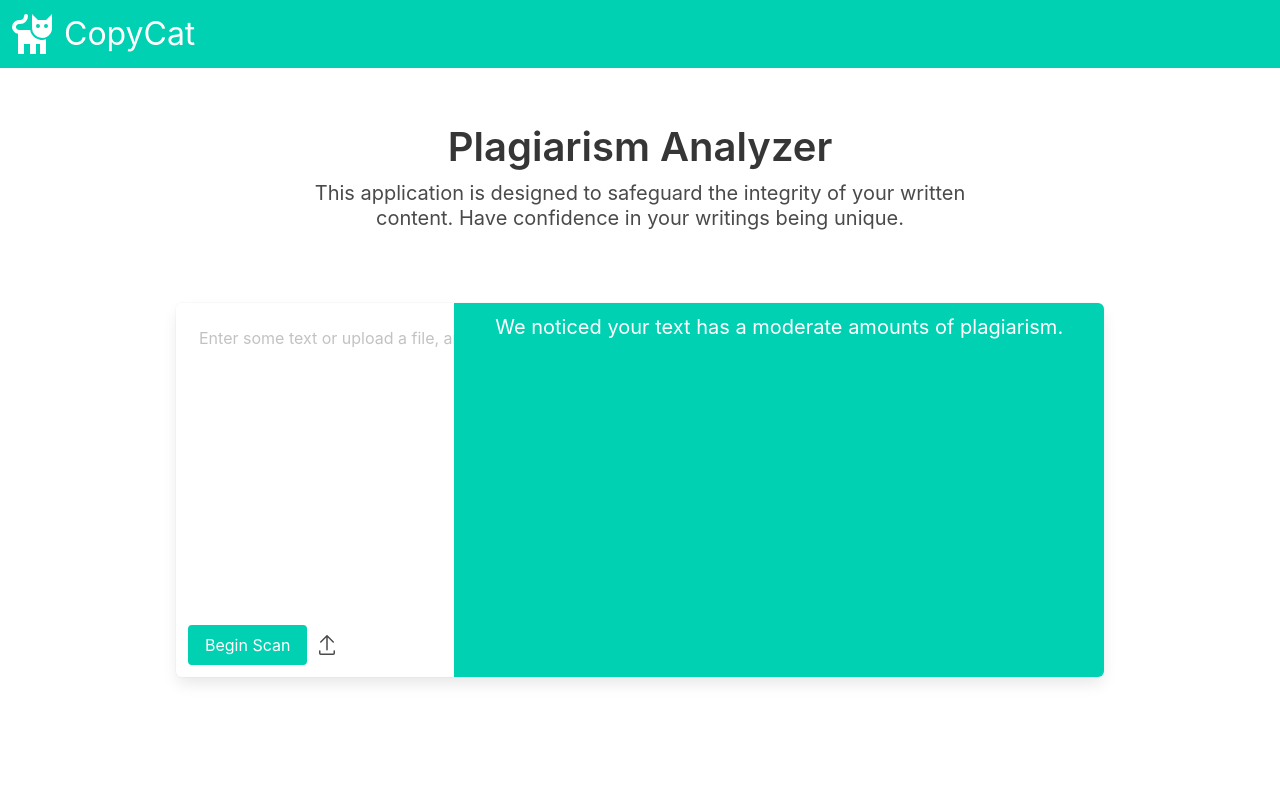
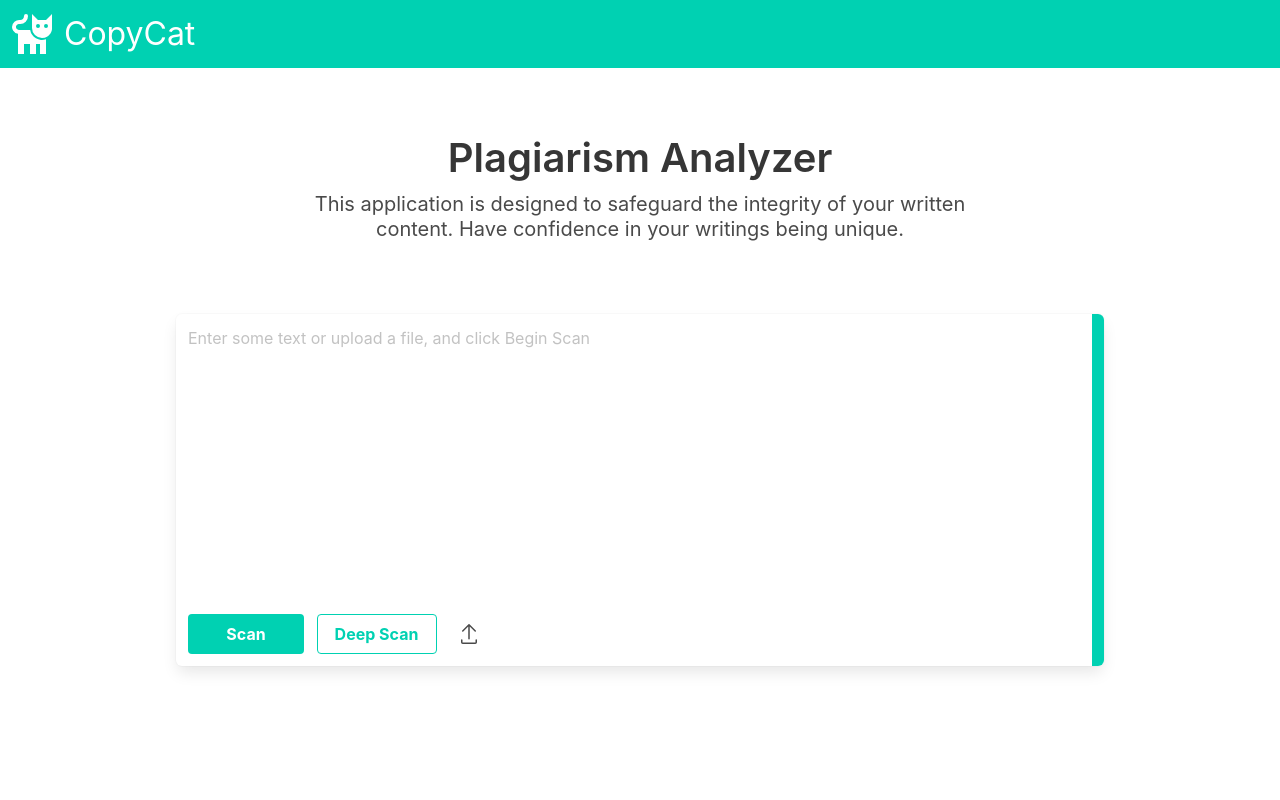
Before and after one commit to adivrskic/copycat-plagiarism-analyzer, a Flask app: page / in a window 1280 px wide. Run offline with Flask 3, Linux system fonts and the light colour scheme; some libraries are stand-ins or nearby versions.

Commit message:
cleanup, finalize

```diff
--- a/app.py
+++ b/app.py
@@ -2,15 +2,12 @@
 import pypandoc
 import os
 import re
-from random import sample, choices
+from random import sample
 import json
 import requests
 from bs4 import BeautifulSoup
-from bs4.element import Comment
-import sklearn
 from sklearn.feature_extraction.text import TfidfVectorizer
 from sklearn.metrics.pairwise import cosine_similarity
-import math
 
 app = Flask(__name__)
 
@@ -25,18 +22,24 @@
     file = request.files.get('file')
     _, file_extension = os.path.splitext(file.filename)
 
+    print(file, file_extension)
+
     if(is_valid_file(file_extension)):
         lines = convert_to_txt(file)
+        print(lines)
         return ' '.join(map(str, lines)), 200
     else:
         return 'Invalid file type', 400
 
 @app.route("/scan", methods=["POST"])
 def scan():
-    selected_phrases = extract_phrases()
+    return 'True', 200
+    scan_type = request.get_data().decode('utf-8')
+    print(scan_type)
+    selected_phrases = extract_phrases(scan_type)
+    res = {'aggregateSimilarity': 0, 'results': []}
+    agg_similarity_overall = 0
 
-    res = []
-    return 'Nice', 200
     # Make a Google search with each phrase
     for phrase in selected_phrases:
         url = 'https://google.com/search?start=0&q=' + phrase.strip()
@@ -45,12 +48,13 @@
         soup = BeautifulSoup(response.content, 'html.parser')
         links = soup.findAll("a")
 
-        agg_similarity = 0
+        agg_similarity_link = 0
         highest_similarity = 0
         highest_similarity_link = ''
         counter = 0
-
-        print(phrase)
+        counter_end = 6
+        if(scan_type == 'deep'):
+            counter_end = 12
 
         for link in links:
             link_href = link.get('href')
@@ -72,13 +76,17 @@
                     highest_similarity = similarity[0][1]
                     highest_similarity_link = link
 
-                agg_similarity += similarity[0][1]
+                agg_similarity_link += similarity[0][1]
 
-        res.append({
-            'similarity': float(agg_similarity / 5),
+        agg_similarity_overall += float(agg_similarity_link / 5)
+        print(agg_similarity_overall)
+        res['results'].append({
+            'similarity': float(agg_similarity_link / 5),
             'link': str(highest_similarity_link),
             'phrase': phrase,
         })
+
+    res['aggregateSimilarity'] = float(agg_similarity_overall / 5)
 
 
     if(len(res) == 0):
@@ -101,7 +109,10 @@
             lines.append(line)
     return lines
 
-def extract_phrases(num=5):
+def extract_phrases(scan_type):
+    num = 6
+    if(scan_type == 'deep'):
+        num = 12
     phrases = []
     for i in range(num):
         with open('output.txt'.format(i)) as f:
--- a/static/js/scripts.js
+++ b/static/js/scripts.js
@@ -1,4 +1,6 @@
-const obj = [
+const obj = {
+  aggregateSimilarity: 0.77,
+  results: [
     {
         "similarity": 0.4598555386678978,
         "link": "<a data-ved=\"2ahUKEwjd4OjSvJyDAxVUtYQIHflKD5IQgQN6BAgMEAE\" href=\"/url?q=https://scholar.google.com/scholar%3Fq%3Dassessment,%2Bdata%2Binterpretation,%2Band%2Bmicro%2Band%2Bmacroeconomics.%26hl%3Den%26as_sdt%3D0%26as_vis%3D1%26oi%3Dscholart&amp;sa=U&amp;ved=2ahUKEwjd4OjSvJyDAxVUtYQIHflKD5IQgQN6BAgMEAE&amp;usg=AOvVaw0nHf50w4TMGh7aSR1xPdQa\"><span class=\"deIvCb AP7Wnd\"><span class=\"rQMQod Xb5VRe\">Scholarly articles for assessment, data interpretation, and micro and macroeconomics.</span></span></a>",
@@ -19,7 +21,8 @@
         "link": "<a href=\"/url?q=/search%3Fq%3D-%2B%2B%2BLed%2Ba%2Bteam%2Bin%2Ba%2Bbusiness%2Bsimulation%2Bproject.%26sca_esv%3D8a501077993ea0e8%26ie%3DUTF-8%26tbm%3Dshop%26source%3Dlnms&amp;opi=89978449&amp;sa=U&amp;ved=0ahUKEwi9zMbavJyDAxV7TTABHV8NBkQQiaAMCAooBQ&amp;usg=AOvVaw3wX9FJR3gj_rDbD74yBBWg\">Shopping</a>",
         "phrase": "-   Led a team in a business simulation project."
     }
-];
+  ]
+}
 
 $(function() {
   $('#custom-file-input').on('change', function() {
@@ -37,11 +40,14 @@
             $('.custom-form-loading').addClass('visible');
           },
           success: function(data) {
+            console.log('data:' ,data);
             $('.custom-form-error').removeClass('visible');
             $('.custom-form-loading').removeClass('visible');
             $(".textarea").val(data);
+            $('#custom-file-input').val('');
           },
           error: function(err) {
+            console.log(err);
             if(err.status === 400) {
               $(".textarea").val('');
               $('.custom-form-loading').removeClass('visible');
@@ -51,15 +57,18 @@
       });
   });
 
-  $('.scan').on('click', function() {
+  $('.scan, .proceed').on('click', function(e) {
     if($('.textarea').val().length < 100) {
-      $('.notification').addClass('visible');
+      $('.error-notification').addClass('visible');
+      $('.proceed-notification').removeClass('visible');
     } else {
-      $('.notification').removeClass('visisble');
+      $('.error-notification').removeClass('visible');
+      $('.proceed-notification').removeClass('visible');
       $.ajax({
         type: 'POST',
         url: '/scan',
         contentType: false,
+        data: $(e.target).hasClass('scan') ? 'regular' : 'deep',
         cache: false,
         processData: false,
         beforeSend: function() {
@@ -69,11 +78,9 @@
         success: function(data) {
           $('.custom-form-error').removeClass('visible');
           $('.custom-form-loading').removeClass('visible');
-
-          $('.custom-results').addClass('has-results');
-
+          $('.custom-form-success').addClass('has-results');
+          // appendResults(JSON.parse(data));
           appendResults(obj);
-
         },
         error: function(err) {
           if(err.status === 500) {
@@ -85,25 +92,75 @@
     }
   })
 
-  $('.custom-form-error-close').on('click', function() {
+  $('.deep-scan').on('click', function() {
+    $('.proceed-notification').addClass('visible');
+  })
+
+  $('.custom-form-error .close-icon').on('click', function() {
     $('.custom-form-error').removeClass('visible');
     $('.custom-form-server-error').removeClass('visible');
-  })
+  });
 
   $('.delete').on('click', function() {
     $('.notification').removeClass('visible');
+    $('.proceed-notification').removeClass('visible');
+  });
+
+  $('.clear-button').on('click', function() {
+    $(".textarea").val('');
+    $('.custom-form-success').removeClass('has-results');
+  });
+
+  $('.see-details-button').on('click', function() {
+    $('.custom-container').addClass('details-visible');
+    $('.custom-form-success').addClass('details-visible');
+    $('.custom-form-success-details').addClass('details-visible');
+    $('.custom-form-success-details-container').addClass('details-visible');
+  })
+
+  $('.custom-form-success-details-container .close-icon').on('click', function() {
+    $('.custom-container').removeClass('details-visible');
+    $('.custom-form-success').removeClass('details-visible');
+    $('.custom-form-success-details').removeClass('details-visible');
+    $('.custom-form-success-details-container').removeClass('details-visible');
   })
 
   const appendResults = data => {
-    data.map(item => {
     const el = $("<div></div>").html(`
-        <div class="custom-result">
-          <h3 class="custom-result-phrase">${item.phrase}</h3>
+      <div class="outer-circle" id="outer-circle">
+        <div class="inner-circle" id="inner-circle">
+        </div>
+      </div>
+      <div class="custom-percent pb-2 is-size-1 has-text-weight-bold">${(Math.round(data.aggregateSimilarity * 100))}%</div>
+    `);
+    $(".custom-form-success-container").html(el);
+    const outerCircle = document.getElementById("outer-circle");
+    let color;
+    if(data.aggregateSimilarity < .4) {
+      color = 'hsl(204, 86%, 53%)'
+    } else if(data.aggregateSimilarity >= .4 && data.aggregateSimilarity <= .7) {
+      color = 'hsl(48, 100%, 67%)'
+    } else {
+      color = 'hsl(348, 100%, 61%)'
+    }
+    outerCircle.style.setProperty('background-image', 'conic-gradient(' +
+      color +
+      ' ' +
+      ((300 / 100) * data.aggregateSimilarity * 100) +
+      'deg, ' + '#e8f6fd' +
+      ' ' +
+      ((300 / 100) * data.aggregateSimilarity * 100) +
+      'deg 300deg, ' + 'transparent 300deg 360deg)'
+    )
+
+    $('.custom-form-success-details-container').html('');
+    data.results.map((item) => {
+      $('.custom-form-success-details-container').append(`
+      <div class="box is-flex is-flex-direction-column is-justify-content-space-between">
+        <div class="percentage">Similarity: ${Math.round(item.similarity * 100)}%</div>
+        <h4 class="has-text-weight-bold">${item.phrase}</h4>
         ${item.link}
-          <span class="custom-result-percentage">${item.similarity * 100}</span>
       </div>
-      `);
-      $(".custom-results-container").append(el);
-    })
+    `)})
   }
 });
--- a/static/styles/custom.css
+++ b/static/styles/custom.css
@@ -1,5 +1,10 @@
+button {
+  width: 120px;
+}
+
 .custom-form-container {
   position: relative;
+  overflow: hidden;
 }
 
 .custom-file-upload > input {
@@ -31,10 +36,17 @@
 }
 
 .custom-form-error .close-icon,
-.custom-form-server-error .close-icon {
+.custom-form-server-error .close-icon,
+.custom-form-success .close-icon,
+.custom-form-success-details .close-icon {
   position: absolute;
   top: 0.75rem;
   right: 0.75rem;
+}
+
+.custom-form-success-details .close-icon {
+  right: 2.25rem;
+  fill: #fff;
 }
 
 .custom-notification {
@@ -42,7 +54,11 @@
   position: absolute;
   bottom: 0.75rem;
   left: 0.75rem;
-  display: none;
+  display: none !important;
+}
+
+.notification:not(:last-child) {
+  margin-bottom: 0;
 }
 
 .progress {
@@ -50,37 +66,122 @@
   width: 200px !important;
 }
 
-.custom-results {
+.custom-form-success,
+.custom-form-success-details {
+  transform: translate(calc(100% - 0.75rem), 0);
   position: absolute;
   top: 0;
   right: 0;
   height: 100%;
-  width: 0.75rem;
-  transition: width 0.67s ease-in-out;
+  width: 100%;
+  padding: 0.75rem 0;
+  transition: all 0.5s cubic-bezier(0.455, 0.03, 0.515, 0.955)
 }
 
-.custom-results-container {
+.custom-form-success-details {
+  transform: translate(100%, 0);
+  padding: 0;
+}
+
+.custom-form-success-details-container {
+  position: absolute;
+  top: 0;
+  right: 0;
   display: grid;
   grid-template-columns: repeat(2, 1fr);
-  gap: 0.75rem;
+  gap: .75rem;
+  padding: 0.75rem 4.25rem 0.75rem 0.75rem;
+  transform: translate(100%, 0);
+  overflow: scroll;
+  height: 100%;
+}
+
+.custom-form-success-details .box a {
+  max-width: 300px;
+  display: inline-block;
+  overflow: hidden;
+  text-overflow: ellipsis;
+  white-space: nowrap;
+}
+
+.custom-form-success-details .box:not(:last-child) {
+  margin-bottom: 0;
 }
 
 .custom-result {
   position: relative;
 }
 
-.custom-result-percentage {
-  position: absolute;
-  top: 0.75rem;
-  right: 0.75rem;
+.custom-form-success * {
+  opacity: 0;
+  transition: all 0.5s cubic-bezier(0.455, 0.03, 0.515, 0.955)
 }
 
-.custom-results * {
-  /* opacity: 0; */
+.custom-form-success-content {
+  width: 50%;
+  height: 100%;
 }
 
-.custom-results.has-results {
-  width: 70%;
+.custom-form-success-container {
+  position: relative;
+}
+
+.custom-form-success.has-results {
+  transform: translate(50%,0);
+}
+
+.custom-form-success.has-results * {
+  opacity: 1;
+}
+
+.outer-circle {
+  position: relative;
+  height: 220px;
+  width: 220px;
+  border-radius: 100%;
+  transform: rotate(210deg);
+}
+
+.inner-circle {
+  position: absolute;
+  top: 50%;
+  left: 50%;
+  height: calc(100% - (12px * 2));
+  width: calc(100% - (12px * 2));
+  transform: translateX(-50%) translateY(-50%);
+  border-radius: 100%;
+  background: hsl(171, 100%, 41%);
+}
+
+.custom-percent {
+  position: absolute;
+  top: 50%;
+  left: 50%;
+  transform: translate(-50%, -50%);
+}
+
+.custom-container {
+  transition: all .4s ease-in-out;
+}
+
+.custom-container.details-visible {
+  filter: opacity(0.3);
+}
+
+.custom-form-success.details-visible {
+  transform: translate(0.75rem, 0);
+}
+
+.custom-form-success-details.details-visible {
+  transform: translate(1.5rem, 0);
+}
+
+.custom-form-success-details-container.details-visible {
+  transform: translate(0, 0);
+}
+
+.custom-buttons > div {
+  padding-right: 0.75rem;
 }
 
 @media screen and (max-width: 768px) {
@@ -95,6 +196,22 @@
 
   .custom-buttons button,
   .custom-buttons svg {
+    width: 100% !important;
+  }
+
+  .custom-form-success.has-results {
+    transform: translate(0.75rem,0);
+  }
+
+  .custom-form-success-content {
+    width: 100%;
+  }
+
+  .custom-form-success-details {
+    grid-template-columns: repeat(1, 1fr);
+  }
+
+  .custom-buttons > div {
     width: 100%;
   }
 }
--- a/templates/components/form-error.html
+++ b/templates/components/form-error.html
@@ -1,11 +1,9 @@
-<div class="custom-form-error is-flex is-flex-direction-column is-justify-content-center is-align-items-center column">
+<div class="custom-form-error column is-flex is-flex-direction-column is-justify-content-center is-align-items-center">
   <h3 class="is-size-4 has-text-weight-bold has-text-centered pb-2">Unsupported file type</h3>
   <p class="has-text-centered pb-6">Supported file types: <span class="has-text-weight-bold">.doc, .docx, .odt, .txt</span></p>
   {% include './components/upload.html' %}
 
   {% with icon = 'close' %}
-    <div class="custom-form-error-close">
-      {% include './components/icons.html' %}
-    </div>
+    {% include './components/icons.html' %}
   {% endwith %}
 </div>
--- a/templates/components/form-server-error.html
+++ b/templates/components/form-server-error.html
@@ -4,8 +4,6 @@
   {% include './components/upload.html' %}
 
   {% with icon = 'close' %}
-    <div class="custom-form-error-close">
-      {% include './components/icons.html' %}
-    </div>
+    {% include './components/icons.html' %}
   {% endwith %}
 </div>
--- /dev/null
+++ b/templates/components/form-success-details.html
@@ -0,0 +1,6 @@
+<div class="custom-form-success-details has-background-primary-dark">
+  {% with icon = 'close' %}
+    {% include './components/icons.html' %}
+  {% endwith %}
+  <div class="custom-form-success-details-container"></div>
+</div>
--- a/templates/components/form-success.html
+++ b/templates/components/form-success.html
@@ -1,5 +1,10 @@
-<div class="column custom-results has-results has-background-primary has-text-white">
-  <p class="subtitle pb-2 has-text-centered has-text-white">We noticed your text has a moderate amounts of plagiarism.</p>
-  <div class="custom-results-container container is-fullwidth">
+<div class="custom-form-success has-background-primary has-text-white ">
+  <div class="custom-form-success-content is-flex is-flex-direction-column is-align-items-center is-justify-content-space-between">
+    <h3 class="is-size-5 has-text-weight-bold has-text-centered has-text-white">Results</h3>
+    <div class="custom-form-success-container is-fullwidth"></div>
+    <div class="is-flex is-justify-content-center">
+      <button class="button see-details-button mr-2 is-primary is-inverted is-outlined has-text-weight-bold" type="button">See Details</button>
+      <button class="button clear-button is-primary has-text-weight-bold" type="button">Clear</button>
+    </div>
   </div>
 </div>
--- a/templates/components/form.html
+++ b/templates/components/form.html
@@ -1,14 +1,20 @@
 {% block input %}
-  <div class="custom-form-container box column is-full is-full-mobile is-clipped">
-    <form id="form" class="is-fullwidth" method="POST" enctype="multipart/form-data">
-        <textarea autofocus class="textarea has-fixed-size" type="text" placeholder="Enter some text or upload a file, and click Begin Scan" rows="12" style="border: none; box-shadow: none"></textarea>
+  <div class="custom-form-container column p-0 box is-full is-full-mobile is-clipped">
+    <div class="custom-conatainer column is-full">
+      <form id="form" class="is-fullwidth" method="POST" enctype="multipart/form-data">
+        <textarea autofocus class="textarea has-fixed-size p-0" type="text" placeholder="Enter some text or upload a file, and click Begin Scan" rows="12" style="border: none; box-shadow: none"></textarea>
         <div class="custom-buttons container is-flex is-align-items-center">
-          <button class="scan button is-primary mr-2" type="button">Begin Scan</button>
-
+          <div>
+            <button class="scan button is-primary mr-2 has-text-weight-bold" type="button" style="width: 116px">Scan</button>
+            <button class="deep-scan button is-primary is-outlined mr-2 has-text-weight-bold" type="button">Deep Scan</button>
+          </div>
           {% include './components/upload.html' %}
         </div>
       </form>
+    </div>
+
       {% include './components/form-success.html' %}
+      {% include './components/form-success-details.html' %}
       {% include './components/form-error.html' %}
       {% include './components/form-server-error.html' %}
       {% include './components/form-loading.html' %}
--- a/templates/components/icons.html
+++ b/templates/components/icons.html
@@ -5,5 +5,5 @@
   <svg class="icon is-clickable" stroke="currentColor" fill="currentColor" stroke-width="0" viewBox="0 0 24 24" height="200px" width="200px" xmlns="http://www.w3.org/2000/svg"><path d="M4 20.25V18a.75.75 0 0 1 1.5 0v2.25c0 .138.112.25.25.25h12.5a.25.25 0 0 0 .25-.25V18a.75.75 0 0 1 1.5 0v2.25A1.75 1.75 0 0 1 18.25 22H5.75A1.75 1.75 0 0 1 4 20.25Z"></path><path d="M5.22 9.53a.749.749 0 0 1 0-1.06l6.25-6.25a.749.749 0 0 1 1.06 0l6.25 6.25a.749.749 0 1 1-1.06 1.06l-4.97-4.969V16.75a.75.75 0 0 1-1.5 0V4.561L6.28 9.53a.749.749 0 0 1-1.06 0Z"></path></svg>
 {% endif %}
 {% if icon == 'close' %}
-  <svg class="icon close-icon is-clickable" stroke="currentColor" fill="currentColor" stroke-width="0" viewBox="0 0 512 512" height="200px" width="200px" xmlns="http://www.w3.org/2000/svg"><path d="M289.94 256l95-95A24 24 0 00351 127l-95 95-95-95a24 24 0 00-34 34l95 95-95 95a24 24 0 1034 34l95-95 95 95a24 24 0 0034-34z"></path></svg>
+  <svg class="icon close-icon is-clickable" style="pointer-events: all" stroke="currentColor" fill="currentColor" stroke-width="0" viewBox="0 0 512 512" height="200px" width="200px" xmlns="http://www.w3.org/2000/svg"><path d="M289.94 256l95-95A24 24 0 00351 127l-95 95-95-95a24 24 0 00-34 34l95 95-95 95a24 24 0 1034 34l95-95 95 95a24 24 0 0034-34z"></path></svg>
 {% endif %}
--- a/templates/components/notification.html
+++ b/templates/components/notification.html
@@ -1,4 +1,9 @@
-<div class="custom-notification notification is-danger is-light">
+<div class="custom-notification error-notification notification is-danger is-light">
   <button class="delete"></button>
   Please enter at least 100 characters to begin a scan.
 </div>
+
+<div class="custom-notification proceed-notification notification is-info is-light is-flex is-align-items-center">
+  <button class="delete"></button>
+  This type of scan can take a few minutes. <button type="button" class="ml-2 button proceed is-outlined is-info">Proceed?</button>
+</div>
```
Lines whose indentation alone changed are shown as unchanged.
